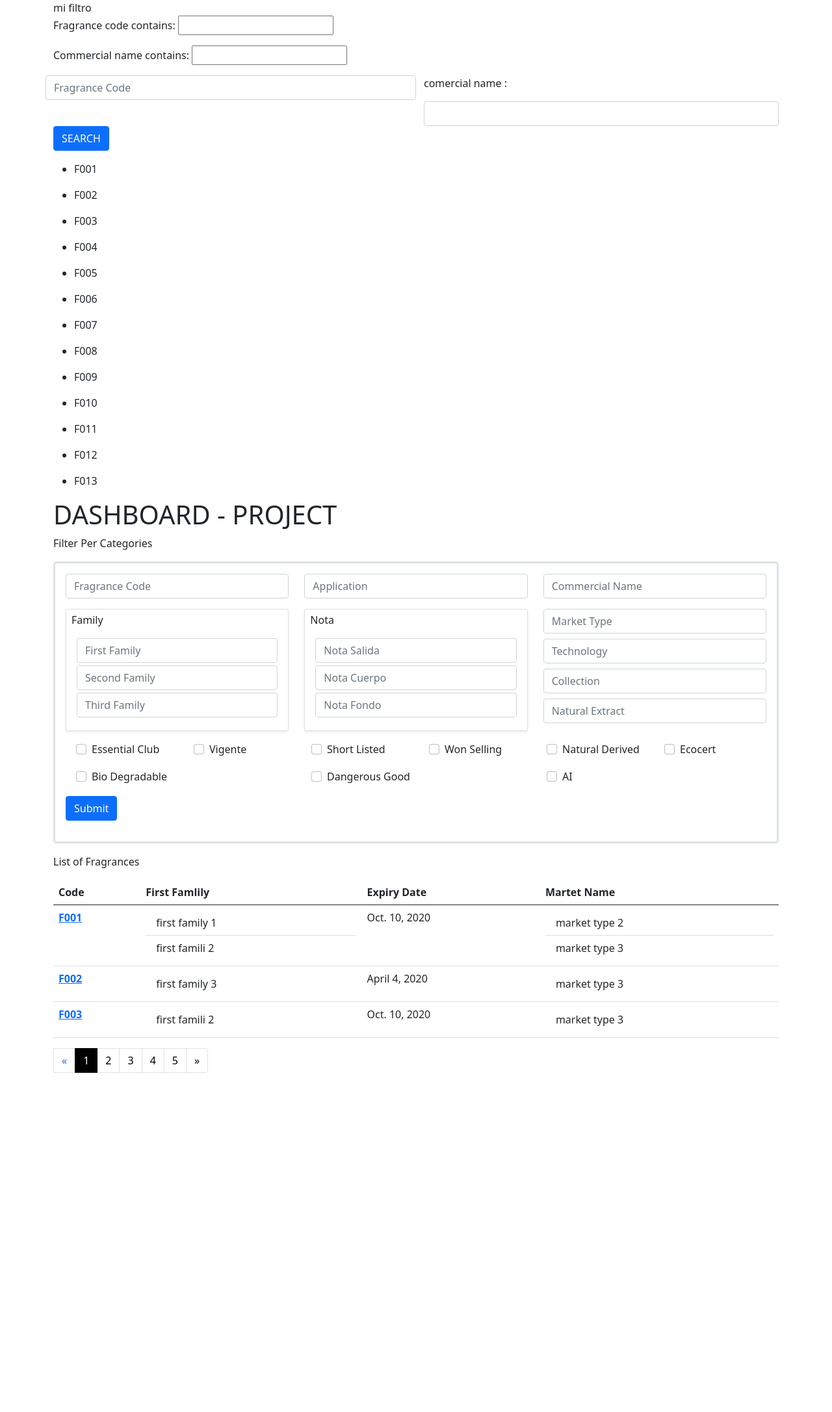
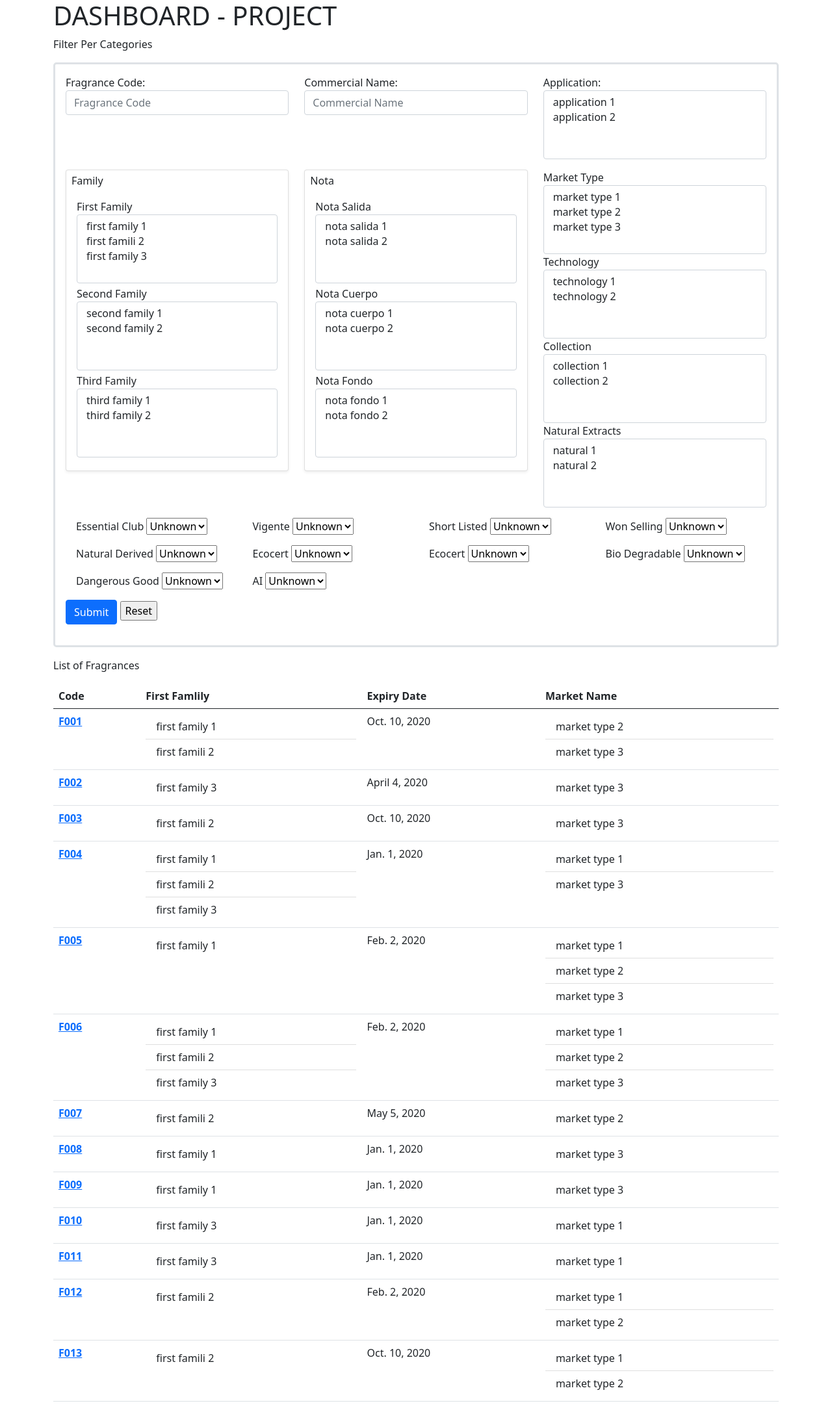
Before and after one commit to andresnino1/fragrances, a Django app: page /dashboard/ in a window 1280 px wide. Shown: the part 56-2229 px from the top of the page at 65% size. Before the commit the page ends 1707 px from the top, so only its background shows below. Run offline with Django 3.2, Linux system fonts and the light colour scheme; data comes from the database, SQL or seed files in the repository; both versions use the stored data as it was after the commit; parts of the project's set-up code (start-up, migrations or seed data) failed here and were passed over; some libraries are stand-ins or nearby versions.

Commit message:
implementing widget tweaks in forms in final dashboard form

```diff
--- a/fragrances/models.py
+++ b/fragrances/models.py
@@ -94,7 +94,7 @@ class NotaFondoModel(models.Model):
 
 class FragrancesModel(models.Model):
     fragrance_code = models.CharField(unique=True, max_length=20, verbose_name="fragrance code")
-    essential_club = models.BooleanField(verbose_name="essential club")
+    essential_club = models.BooleanField(verbose_name="essential club", default=False, null=False)
     vigente = models.BooleanField(verbose_name="vigente")
     application = models.ManyToManyField(ApplicationModel, verbose_name="application")  # Relation Many to Many (it is like a TAG)
     commercial_name = models.CharField(max_length=20, verbose_name="commercial name")
--- a/fragrances/templates/dashboard.html
+++ b/fragrances/templates/dashboard.html
@@ -2,48 +2,26 @@
 {% load widget_tweaks %}
 {% block content %}
 
-    <div class="container">
-        <div>mi filtro</div>
-
-        {{ fragrance_filter.form.as_p }}
-
-        <form method="GET">
-            <div class="row">
-
-                <div class="col">
-                    <div class="form-group row">
-
-                            {% render_field fragrance_filter.form.fragrance_code__icontains class='form-control' placeholder='Fragrance Code' label='code' %}
-
-                    </div>
-                </div>
-                                <div class="col">
-                                    <div class="form-group">
-                                        <p>comercial name :</p>
-
-                                        {% render_field fragrance_filter.form.commercial_name__icontains class='form-control' %}
-                                    </div>
-                                </div>
-            </div>
-            {#    {% for f in  fragrance_filter.form %}#}
-            {##}
-            {#       <p>{{ f }}</p>#}
-            {#    {% endfor %}#}
-
-
-            <button type="submit" class="btn btn-primary">SEARCH</button>
-        </form>
-        <ul>
-            {% for filter in fragrance_filter.qs %}
-                <li>
-                    <p>{{ filter.fragrance_code }}</p>
-                </li>
-
-            {% endfor %}
-
-
-        </ul>
-    </div>
+{#    <div class="container">#}
+{#        <div>mi filtro</div>#}
+{##}
+{##}
+{#        <form method="GET">#}
+{#            {{ fragrance_filter.form.as_p }}#}
+{##}
+{#            <button type="submit" class="btn btn-primary">SEARCH</button>#}
+{#        </form>#}
+{#        <ul>#}
+{#            {% for filter in fragrance_filter.qs %}#}
+{#                <li>#}
+{#                    <p>{{ filter.fragrance_code }}</p>#}
+{#                </li>#}
+{##}
+{#            {% endfor %}#}
+{##}
+{##}
+{#        </ul>#}
+{#    </div>#}
 
     <div class="container">
         <h1>DASHBOARD - PROJECT</h1>
@@ -60,23 +38,20 @@
                         <!-------- First row  -------->
                         <div class="row mb-3">
                             <div class="col">
-
-
-                                <input type="search" class="form-control" placeholder="Fragrance Code"
-                                       name="fragrance_code">
+                                <label for="id_fragrance_code">Fragrance Code:</label>
+                                {% render_field fragrance_filter.form.fragrance_code class='form-control' placeholder='Fragrance Code' %}
 
 
                             </div>
                             <div class="col">
-
-                                <input type="search" class="form-control" placeholder="Application" name="application">
+                                <label for="id_commercial_name">Commercial Name:</label>
+                                {% render_field fragrance_filter.form.commercial_name class='form-control' placeholder='Commercial Name' %}
 
 
                             </div>
                             <div class="col">
-
-                                <input type="search" class="form-control" placeholder="Commercial Name"
-                                       name="commercial_name">
+                                <label for="id_application">Application:</label>
+                                {% render_field fragrance_filter.form.application class='form-select' placeholder='application' %}
 
 
                             </div>
@@ -93,16 +68,16 @@
                                     <div class="card-body">
 
                                         <div class="mb-1">
-                                            <input type="search" class="form-control" placeholder="First Family"
-                                                   name="first_family">
+                                            <label for="id_first_family">First Family</label>
+                                            {% render_field fragrance_filter.form.first_family class='form-control' %}
                                         </div>
                                         <div class="mb-1">
-                                            <input type="search" class="form-control" placeholder="Second Family"
-                                                   name="second_family">
+                                            <label for="id_second_family">Second Family</label>
+                                            {% render_field fragrance_filter.form.second_family class='form-control' %}
                                         </div>
                                         <div class="mb-1">
-                                            <input type="search" class="form-control" placeholder="Third Family"
-                                                   name="third_family">
+                                            <label for="id_third_family">Third Family</label>
+                                            {% render_field fragrance_filter.form.third_family class='form-control' %}
                                         </div>
                                     </div>
                                 </div>
@@ -115,30 +90,31 @@
                                     <div class="card-body">
 
                                         <div class="mb-1">
-                                            <input type="search" class="form-control" placeholder="Nota Salida"
-                                                   name="nota_salida">
+                                            <label for="id_nota_salida">Nota Salida</label>
+                                            {% render_field fragrance_filter.form.nota_salida class='form-control' %}
                                         </div>
                                         <div class="mb-1">
-                                            <input type="search" class="form-control" placeholder="Nota Cuerpo"
-                                                   name="nota_cuerpo">
+                                            <label for="id_nota_cuerpo">Nota Cuerpo</label>
+                                            {% render_field fragrance_filter.form.nota_cuerpo class='form-control' %}
                                         </div>
                                         <div class="mb-1">
-                                            <input type="search" class="form-control" placeholder="Nota Fondo"
-                                                   name="nota_fondo">
+                                            <label for="id_nota_fondo">Nota Fondo</label>
+                                            {% render_field fragrance_filter.form.nota_fondo class='form-control' %}
                                         </div>
                                     </div>
                                 </div>
                             </div>
 
                             <div class="col">
-                                <input type="search" class="form-control mb-2" placeholder="Market Type"
-                                       name="market_type">
-                                <input type="search" class="form-control mb-2" placeholder="Technology"
-                                       name="technology">
-                                <input type="search" class="form-control mb-2" placeholder="Collection"
-                                       name="collection">
-                                <input type="search" class="form-control mb-2" placeholder="Natural Extract"
-                                       name="natural_extract">
+                                <label for="id_nota_salida">Market Type</label>
+                                {% render_field fragrance_filter.form.market_type class='form-control' %}
+                                <label for="id_technology">Technology</label>
+                                {% render_field fragrance_filter.form.technology class='form-control' %}
+                                <label for="id_collection_prom">Collection</label>
+                                {% render_field fragrance_filter.form.collection_prom class='form-control' %}
+                                <label for="id_natural_extracts">Natural Extracts</label>
+                                {% render_field fragrance_filter.form.natural_extracts class='form-control' %}
+
                             </div>
 
 
@@ -148,118 +124,88 @@
                         <div class="row mb-3 ms-1 ">
 
                             <div class="col">
-                                <div class="form-check">
-                                    <input class="form-check-input" type="checkbox" value="" name="essential_club">
-                                    <label class="form-check-label" for="flexCheckDefault">
-                                        Essential Club
-                                    </label>
-
-                                </div>
+                                <label for="id_essential_club">Essential Club</label>
+                                {% render_field fragrance_filter.form.essential_club %}
 
                             </div>
 
                             <div class="col">
-                                <div class="form-check">
-                                    <input class="form-check-input" type="checkbox" value="" name="vigente">
-                                    <label class="form-check-label" for="flexCheckDefault">
-                                        Vigente
-                                    </label>
-
-                                </div>
+                                <label for="id_vigente">Vigente</label>
+                                {% render_field fragrance_filter.form.vigente %}
 
                             </div>
-
                             <div class="col">
-                                <div class="form-check">
-                                    <input class="form-check-input" type="checkbox" value="" name="short_listed">
-                                    <label class="form-check-label" for="flexCheckDefault">
-                                        Short Listed
-                                    </label>
-
-                                </div>
+                                <label for="id_shortlisted">Short Listed</label>
+                                {% render_field fragrance_filter.form.shortlisted %}
 
                             </div>
-
                             <div class="col">
-                                <div class="form-check">
-                                    <input class="form-check-input" type="checkbox" value="" name="won_selling">
-                                    <label class="form-check-label" for="flexCheckDefault">
-                                        Won Selling
-                                    </label>
-
-                                </div>
-
-                            </div>
-
-                            <div class="col">
-                                <div class="form-check">
-                                    <input class="form-check-input" type="checkbox" value="" name="natural_derived">
-                                    <label class="form-check-label" for="flexCheckDefault">
-                                        Natural Derived
-                                    </label>
-
-                                </div>
-
-                            </div>
-
-                            <div class="col">
-                                <div class="form-check">
-                                    <input class="form-check-input" type="checkbox" value="" name="ecocert">
-                                    <label class="form-check-label" for="flexCheckDefault">
-                                        Ecocert
-                                    </label>
-
-                                </div>
+                                <label for="id_won_selling">Won Selling</label>
+                                {% render_field fragrance_filter.form.won_selling %}
 
                             </div>
 
 
                         </div>
+                        <!--  forth row  -->
+                        <div class="row mb-3 ms-1 ">
+                            <div class="col">
+                                <label for="id_natural_derived">Natural Derived</label>
+                                {% render_field fragrance_filter.form.natural_derived %}
+
+                            </div>
+
+
+                            <div class="col">
+                                <label for="id_ecocert">Ecocert</label>
+                                {% render_field fragrance_filter.form.ecocert %}
+
+
+                            </div>
+
+                            <div class="col">
+                                <label for="id_ecocert">Ecocert</label>
+                                {% render_field fragrance_filter.form.ecocert %}
+
+
+                            </div>
+                            <div class="col">
+                                <label for="id_bio_degradable">Bio Degradable</label>
+                                {% render_field fragrance_filter.form.bio_degradable %}
+
+                            </div>
+                        </div>
+
 
                         <!-- forth row -->
 
                         <div class="row mb-3 ms-1 ">
 
+
                             <div class="col">
-                                <div class="form-check">
-                                    <input class="form-check-input" type="checkbox" value="" name="bio_degradable">
-                                    <label class="form-check-label" for="flexCheckDefault">
-                                        Bio Degradable
-                                    </label>
-
-                                </div>
+                                <label for="id_dangerous_good">Dangerous Good</label>
+                                {% render_field fragrance_filter.form.dangerous_good %}
 
                             </div>
-
                             <div class="col">
-                                <div class="form-check">
-                                    <input class="form-check-input" type="checkbox" value="" name="dangerous_good">
-                                    <label class="form-check-label" for="flexCheckDefault">
-                                        Dangerous Good
-                                    </label>
-
-                                </div>
+                                <label for="id_ai">AI</label>
+                                {% render_field fragrance_filter.form.ai %}
 
                             </div>
-
                             <div class="col">
-                                <div class="form-check">
-                                    <input class="form-check-input" type="checkbox" value="" name="ai">
-                                    <label class="form-check-label" for="flexCheckDefault">
-                                        AI
-                                    </label>
-
-                                </div>
 
                             </div>
+                            <div class="col">
 
 
+                            </div>
                         </div>
+
 
                         <div class="mt-3">
                             <button type="submit" class="btn btn-primary">Submit</button>
+                            <input type="reset">
                         </div>
-
 
                     </form>
                 </div>
@@ -269,7 +215,6 @@
 
 
         <!------------------------------ END FILTER AREA ------------------------------------------->
-
         <p>List of Fragrances</p>
         <table class="table table-hover">
             <thead>
@@ -277,11 +222,11 @@
                 <th scope="col">Code</th>
                 <th scope="col">First Famlily</th>
                 <th scope="col">Expiry Date</th>
-                <th scope="col">Martet Name</th>
+                <th scope="col">Market Name</th>
             </tr>
             </thead>
             <tbody>
-            {% for fragrance in fragrance_list %}
+            {% for fragrance in fragrance_filter.qs %}
                 <tr>
                     <th scope="row"><a
                             href="{% url 'fragrance_detail' fragrance.id %}">{{ fragrance.fragrance_code }}</a></th>
@@ -320,34 +265,36 @@
             </tbody>
         </table>
 
-
-        <!-- --------------------Pagination section fragrance list -----------------------------  -->
-        {% if page_obj.has_other_pages %}
-            <ul class="pagination">
-                {% if page_obj.has_previous %}
-                    <li class="page-item "><a class="page-link"
-                                              href="?page={{ page_obj.previous_page_number }}">&laquo;</a>
-                    </li>
-                {% else %}
-                    <li class="disabled"><span class="page-link">&laquo;</span></li>
-                {% endif %}
-                {% for i in page_obj.paginator.page_range %}
-                    {% if page_obj.number == i %}
-                        <li class="page-item active"><span class="page-link">{{ i }} </span></li>
-                    {% else %}
-                        <li class="page-item"><a class="page-link" href="?page={{ i }}">{{ i }}</a></li>
-                    {% endif %}
-                {% endfor %}
-                {% if page_obj.has_next %}
-                    <li class="page-item"><a class="page-link"
-                                             href="?page={{ page_obj.next_page_number }}">&raquo;</a></li>
-                {% else %}
-                    <li class="disabled"><span class="page-link">&raquo;</span></li>
-                {% endif %}
-            </ul>
-        {% endif %}
-        <!-- --------------------------------- END of pagination section  ------------------------------  -->
-
     </div>
 
+    {##}
+    {#    <!-- --------------------Pagination section fragrance list -----------------------------  -->#}
+    {#    {% if page_obj.has_other_pages %}#}
+    {#        <ul class="pagination">#}
+    {#            {% if page_obj.has_previous %}#}
+    {#                <li class="page-item "><a class="page-link"#}
+    {#                                          href="?page={{ page_obj.previous_page_number }}">&laquo;</a>#}
+    {#                </li>#}
+    {#            {% else %}#}
+    {#                <li class="disabled"><span class="page-link">&laquo;</span></li>#}
+    {#            {% endif %}#}
+    {#            {% for i in page_obj.paginator.page_range %}#}
+    {#                {% if page_obj.number == i %}#}
+    {#                    <li class="page-item active"><span class="page-link">{{ i }} </span></li>#}
+    {#                {% else %}#}
+    {#                    <li class="page-item"><a class="page-link" href="?page={{ i }}">{{ i }}</a></li>#}
+    {#                {% endif %}#}
+    {#            {% endfor %}#}
+    {#            {% if page_obj.has_next %}#}
+    {#                <li class="page-item"><a class="page-link"#}
+    {#                                         href="?page={{ page_obj.next_page_number }}">&raquo;</a></li>#}
+    {#            {% else %}#}
+    {#                <li class="disabled"><span class="page-link">&raquo;</span></li>#}
+    {#            {% endif %}#}
+    {#        </ul>#}
+    {#    {% endif %}#}
+    {#    <!-- --------------------------------- END of pagination section  ------------------------------  -->#}
+    {##}
+    {#    #}
+
 {% endblock content %}
```
Also changed, not shown: fragrances/filters.py (+8 -20 lines), db.sqlite3.
